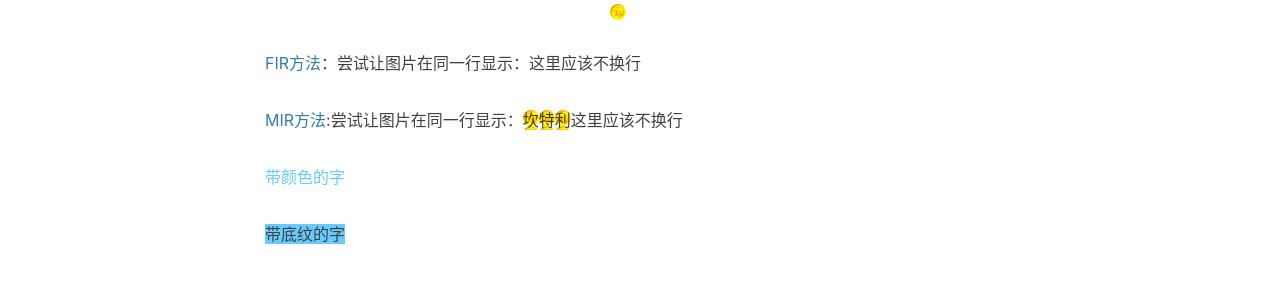
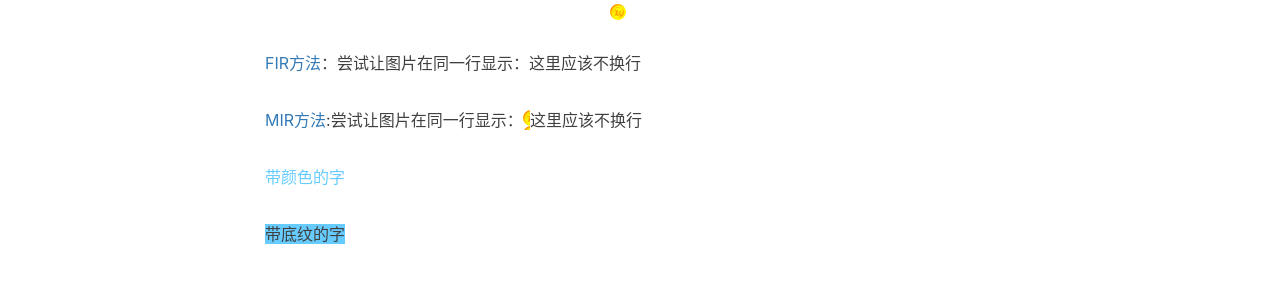
Before and after one commit to AndrewImalion/FameAndFarm.github.io, a Jekyll site: the page built from _posts/2019-04-07-test.md, in a window 1280 px wide. Shown: the part 620-917 px from the top of the page. Built offline with Jekyll 4.4.1, drawn with Linux system fonts in a browser that asks for light colours; nearby versions of some CDN libraries; comment, search, counter and statistics services are not loaded.

Commit message:
Update 2019-04-07-test.md

```diff
--- a/_posts/2019-04-07-test.md
+++ b/_posts/2019-04-07-test.md
@@ -15,10 +15,10 @@ tags:
 
 能显示图片不？![坎特利]({{ site.url }}/assets/i-coin-16px.png)
 
-[FIR方法](https://alistapart.com/article/fir)：尝试让图片在同一行显示：<span style="width:16px;height:16px;background-image: url({{ site.url }}/assets/i-coin-16px.png)"><a href="#" style="display:none;">坎特利</a></span>这里应该不换行
+[FIR方法](https://alistapart.com/article/fir)：尝试让图片在同一行显示：<span style="width:16px;height:16px;background-image: url({{ site.url }}/assets/i-coin-16px.png)"><a href="#" style="display:none;">_</a></span>这里应该不换行
 
 
-[MIR方法](https://stuffandnonsense.co.uk/archives/examples/malarkey-method-example.html):尝试让图片在同一行显示：<span style="width: 16px; height: 15px; background: url({{ site.url }}/assets/i-coin-16px.png); text-indent: -9999px"><span style="width:16px visibility:hidden;">坎特利</span></span>这里应该不换行
+[MIR方法](https://stuffandnonsense.co.uk/archives/examples/malarkey-method-example.html):尝试让图片在同一行显示：<span style="width: 16px; height: 15px; background: url({{ site.url }}/assets/i-coin-16px.png); text-indent: -9999px"><span style="width:16px; visibility:hidden;">_</span></span>这里应该不换行
 
 <span style="color:#66ccff;">带颜色的字</span>
 
```
